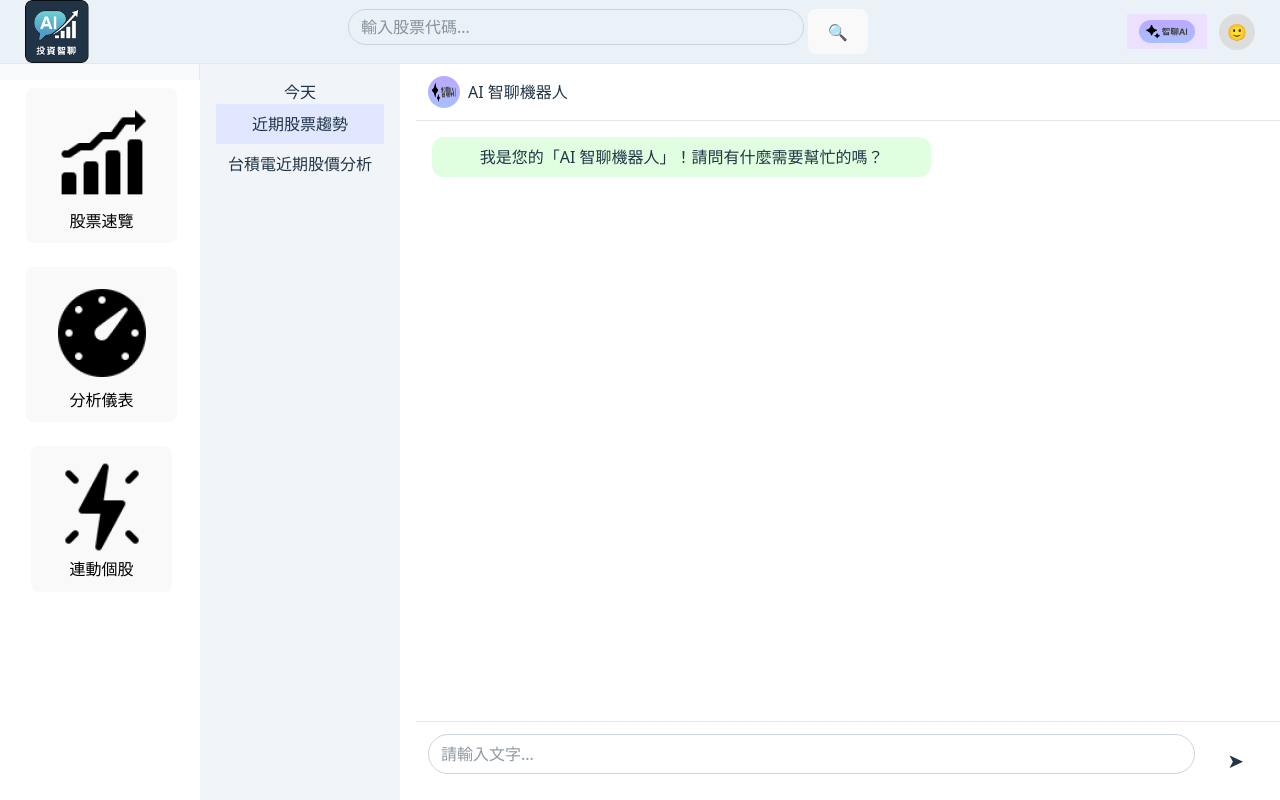
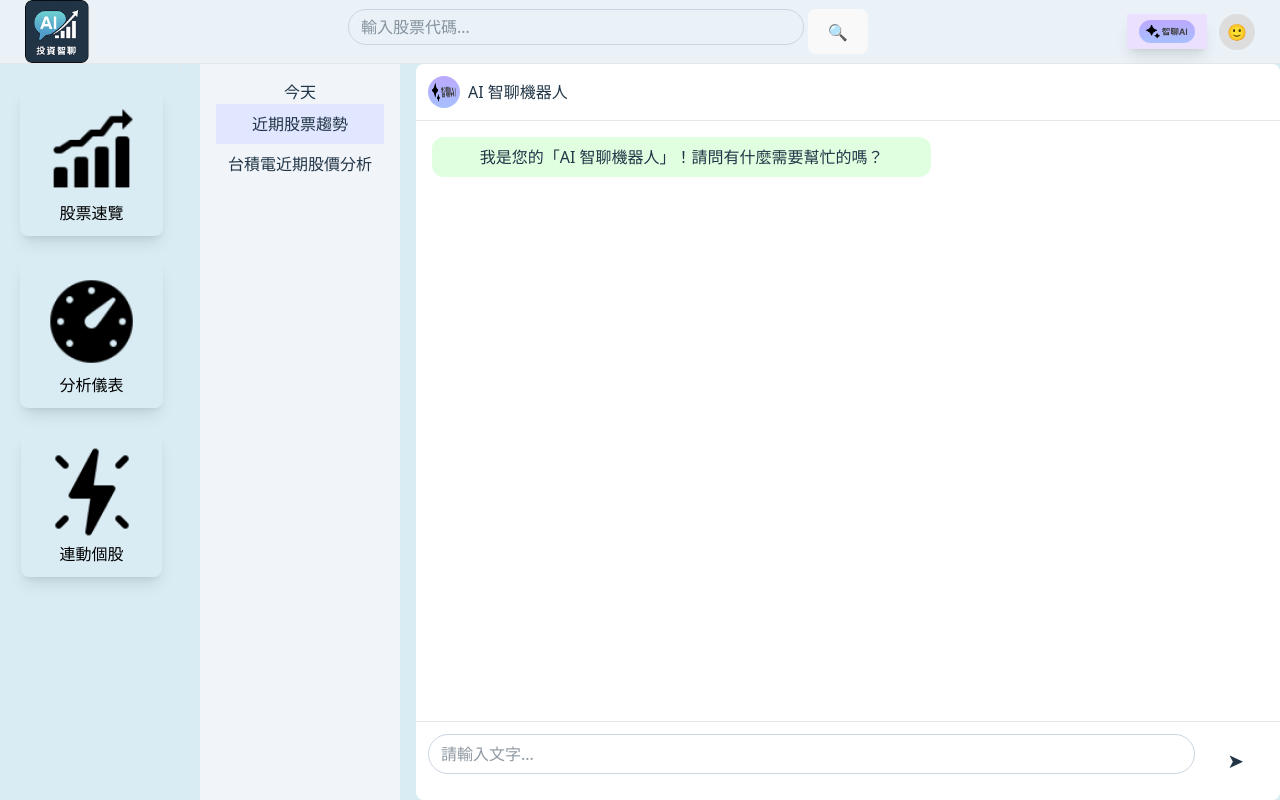
Before and after one commit to howboi/project, a Vue app: page /smart-ai in a window 1280 px wide. Built offline with nearby package versions, Linux system fonts and the light colour scheme; a web font is replaced by a local one.

Commit message:
Add variables

```diff
--- a/package.json
+++ b/package.json
@@ -6,10 +6,13 @@
   "scripts": {
     "dev": "vite",
     "build": "vite build",
-    "preview": "vite preview"
+    "preview": "vite preview",
+    "predeploy": "npm run build",
+    "deploy": "gh-pages -d dist"
   },
   "dependencies": {
     "@tailwindcss/vite": "^4.1.11",
+    "sweetalert2": "^11.22.2",
     "tailwindcss": "^4.1.11",
     "vue": "^3.5.17",
     "vue-router": "^4.5.1"
--- a/src/Layouts/DefaultLayout.vue
+++ b/src/Layouts/DefaultLayout.vue
@@ -15,6 +15,7 @@ import SideBar from '../components/SideBar.vue'
 
 <style scoped>
 .layout {
+  background: #d9ecf4;
   height: 100vh;
   display: grid;
   grid-template-rows: 64px 1fr;            /* header + 主體 */
@@ -30,4 +31,17 @@ import SideBar from '../components/SideBar.vue'
   grid-area: sidebar;
   border-right: 1px solid #e5e7eb;
 }
+.layout {
+  display: grid;
+  grid-template-rows: 64px 1fr;
+  /* 電腦版：200px 側欄 + 主體 */
+  grid-template-columns: 200px 1fr;
+}
+
+@media (max-width: 768px) {
+  .layout {
+    /* 手機版：把側欄隱藏，變成漢堡選單，主體撐滿 */
+    grid-template-columns: 0 1fr;
+  }
+}
 </style>
--- a/src/components/SideBar.vue
+++ b/src/components/SideBar.vue
@@ -3,15 +3,15 @@
     <nav>
       <ul>
         <li :class="{ active: active === 'view-stock' }" @click="goToViewStock">
-          <button class="flex-col justify-center items-center text-black">
+          <button class="flex-col justify-center items-center text-black hover:scale-110 rounded-md shadow-lg">
             <img src="/viewstock-1.svg" alt="Trend">股票速覽</button>
         </li>
         <li :class="{ active: active === 'stock-analysis' }" @click="goAnalysis">
-          <button class="flex-col justify-center items-center text-black">
+          <button class="flex-col justify-center items-center text-black hover:scale-110 rounded-md shadow-lg">
             <img src="/analysis-1.svg" alt="Analysis">分析儀表</button>
         </li>
         <li :class="{ active: active === '/stock-link' }" @click="goLink">
-          <button class="flex-col justify-center items-center text-black">
+          <button class="flex-col justify-center items-center text-black hover:scale-110 rounded-md shadow-lg">
             <img src="/linkstock-1.svg" alt="News">連動個股</button>
         </li>
       </ul>
@@ -52,15 +52,19 @@ function set(name: string) {
 
 <style scoped>
 .sidebar {
-  width: 200px;
-  background: #f9fafb;
-  height: 1em;
+  width: 180px;
+  background: #d9ecf4;
+  height: 0.5em;
+}
+button{
+  background: #d9ecf4;
 }
 ul {
   list-style: none;
   padding: 12px 0;
 }
 li {
+  background: #d9ecf4;
   padding: 12px 16px;
   cursor: pointer;
   border-left: 4px solid transparent;
--- a/src/components/header.vue
+++ b/src/components/header.vue
@@ -11,11 +11,11 @@
           placeholder="輸入股票代碼..."
           @keyup.enter="onSearch"
       />
-      <button @click="onSearch">🔍</button>
+      <button @click="onSearch" class="hover:scale-110 rounded-md">🔍</button>
     </div>
 
     <div class="actions">
-      <button @click="goAI" class="ai"><img src="/AIbutton.svg" alt="AI"></button>
+      <button @click="goAI" class="ai hover:scale-110 rounded-md shadow-lg"><img src="/AIbutton.svg" alt="AI"></button>
       <div class="avatar">🙂</div>
     </div>
   </header>
@@ -49,7 +49,7 @@ const onSearch = () => {
   justify-content: space-between;
   padding: 0 25px;
   background: #eaf2f7;
-  height: 64px;
+  height: 4em;
   border-bottom: 1px solid #e5e7eb;
 }
 .Logo {
--- a/src/views/stockLink.vue
+++ b/src/views/stockLink.vue
@@ -1,11 +1,58 @@
+<template>
+  <div class="stock-link">
+    <h2>連動個股 (快速捷徑)</h2>
+    <ul class="saved-list">
+      <li v-for="stock in savedStocks" :key="stock">
+        <button @click="goToAnalysis(stock)">{{ stock }}</button>
+      </li>
+    </ul>
+    <div class="add-stock">
+      <input v-model="newSymbol" placeholder="輸入股票代碼" />
+      <button @click="saveSymbol">儲存</button>
+    </div>
+  </div>
+</template>
+
 <script setup lang="ts">
+import { ref, onMounted } from 'vue'
+import { useRouter } from 'vue-router'
+import Swal from 'sweetalert2'
 
+const router = useRouter()
+const newSymbol = ref('')
+// 可以接 Pinia 或 localStorage 持久化，這裡用 localStorage 範例
+const savedStocks = ref<string[]>(JSON.parse(localStorage.getItem('savedStocks') || '[]'))
+
+
+
+// 每次進入頁面時提示未登入
+onMounted(() => {
+  Swal.fire({
+    title: '尚未登入!',
+    icon: 'warning',
+    confirmButtonText: 'OK',
+  })
+})
+
+function saveSymbol() {
+  if (newSymbol.value && !savedStocks.value.includes(newSymbol.value)) {
+    savedStocks.value.push(newSymbol.value)
+    localStorage.setItem('savedStocks', JSON.stringify(savedStocks.value))
+    newSymbol.value = ''
+  }
+}
+
+function goToAnalysis(symbol: string) {
+  // 帶參數到分析儀表頁，可用 query 或 path parameter
+  router.push({ name: 'stock-analysis', query: { symbol } })
+}
 </script>
 
-<template>
-
-</template>
-
 <style scoped>
-
+.stock-link { padding: 16px; background: #d9ecf4; }
+.saved-list { display: flex; flex-wrap: wrap; gap: 8px; list-style: none; padding: 0; }
+.saved-list button { padding: 8px 12px; background: #fff; border: 1px solid #ccc; border-radius: 4px; }
+.add-stock { margin-top: 16px; display: flex; gap: 8px; }
+.add-stock input { flex: 1; padding: 8px; border: 1px solid #ccc; border-radius: 4px; }
+.add-stock button { padding: 8px 16px; }
 </style>
--- a/src/views/stockView.vue
+++ b/src/views/stockView.vue
@@ -3,13 +3,13 @@
     <!-- 上方：標題 & 自選按鈕 -->
     <div class="row heading">
       <h2>{{ symbol }} {{ name }}</h2>
-      <div class="price">
+      <div class="price text-black">
         目前價格：<strong>{{ price }}</strong>
         <span class="change" :class="{ up: changePct > 0, down: changePct < 0 }">
           {{ change > 0 ? '+' : '' }}{{ change }} ({{ changePct }}%)
         </span>
       </div>
-      <button class="fav">＋ 自選</button>
+      <button class="fav text-black font-extrabold">＋ 自選</button>
     </div>
 
     <div class="grid">
@@ -23,20 +23,20 @@
         <StatCard class="prob">
           <div class="prob-circle">
             <div class="value">75%</div>
-            <div class="label">隔日上漲機率</div>
+            <div class="label text-black">隔日上漲機率</div>
           </div>
         </StatCard>
 
         <StatCard>
-          <h4>回測依據</h4>
-          <p>看機器學習跑出啥（Placeholder）</p>
+          <h4 class="text-black">回測依據</h4>
+          <p class="text-black">看機器學習跑出啥（Placeholder）</p>
         </StatCard>
 
         <div class="tags">
-          <StatCard class="tag" variant="positive"><div>技術<br/>偏多</div></StatCard>
-          <StatCard class="tag" variant="positive"><div>籌碼<br/>偏多</div></StatCard>
-          <StatCard class="tag" variant="negative"><div>消息<br/>偏空</div></StatCard>
-          <StatCard class="tag" variant="positive"><div>基本<br/>偏多</div></StatCard>
+          <StatCard class="tag text-black" variant="positive"><div>技術<br/>偏多</div></StatCard>
+          <StatCard class="tag text-black" variant="positive"><div>籌碼<br/>偏多</div></StatCard>
+          <StatCard class="tag text-black" variant="negative"><div>消息<br/>偏空</div></StatCard>
+          <StatCard class="tag text-black" variant="positive"><div>基本<br/>偏多</div></StatCard>
         </div>
       </aside>
     </div>
--- a/vite.config.js
+++ b/vite.config.js
@@ -4,6 +4,7 @@ import tailwindcss from '@tailwindcss/vite'
 
 // https://vite.dev/config/
 export default defineConfig({
+    base: '/project/',
     host: '0.0.0.0',
     server: {
       allowedHosts:['pan.yuan36.xyz'],
```
Also changed, not shown: 1 other file (tests, documents, lock files or other folders).
